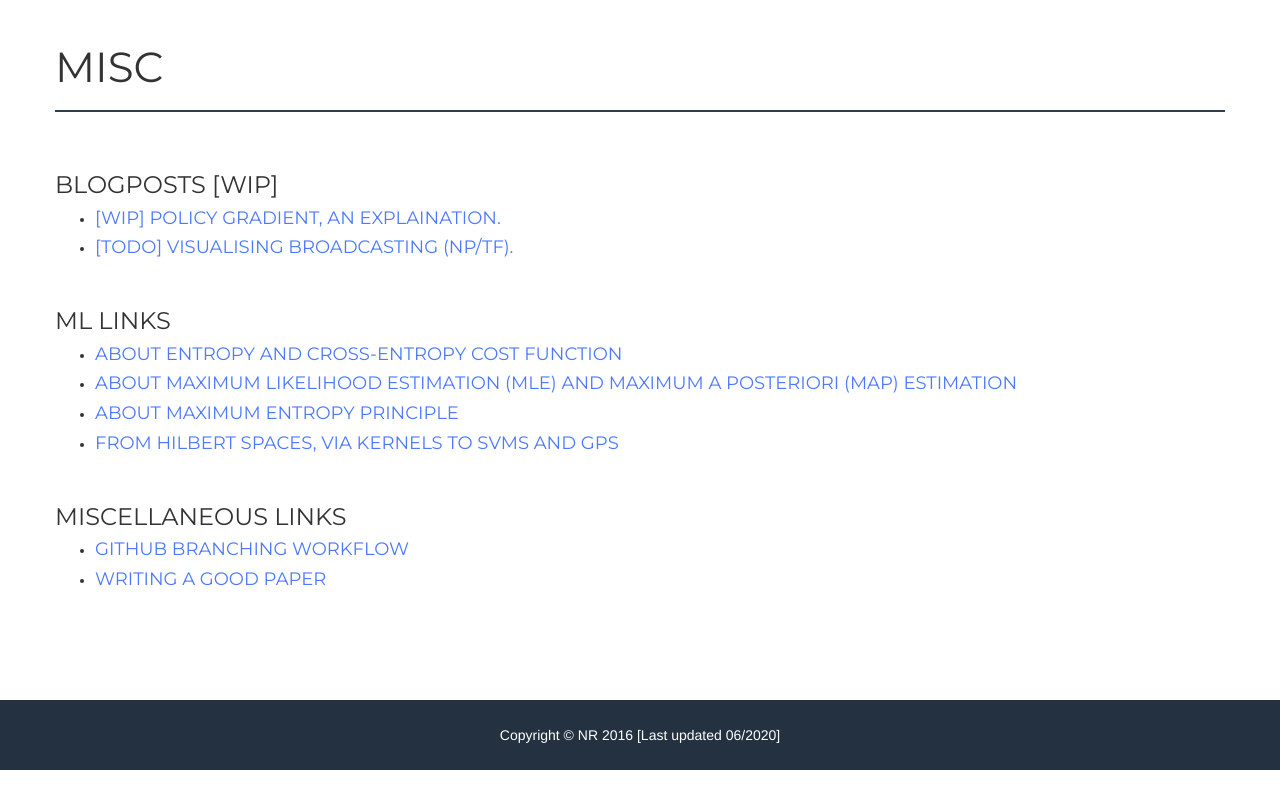
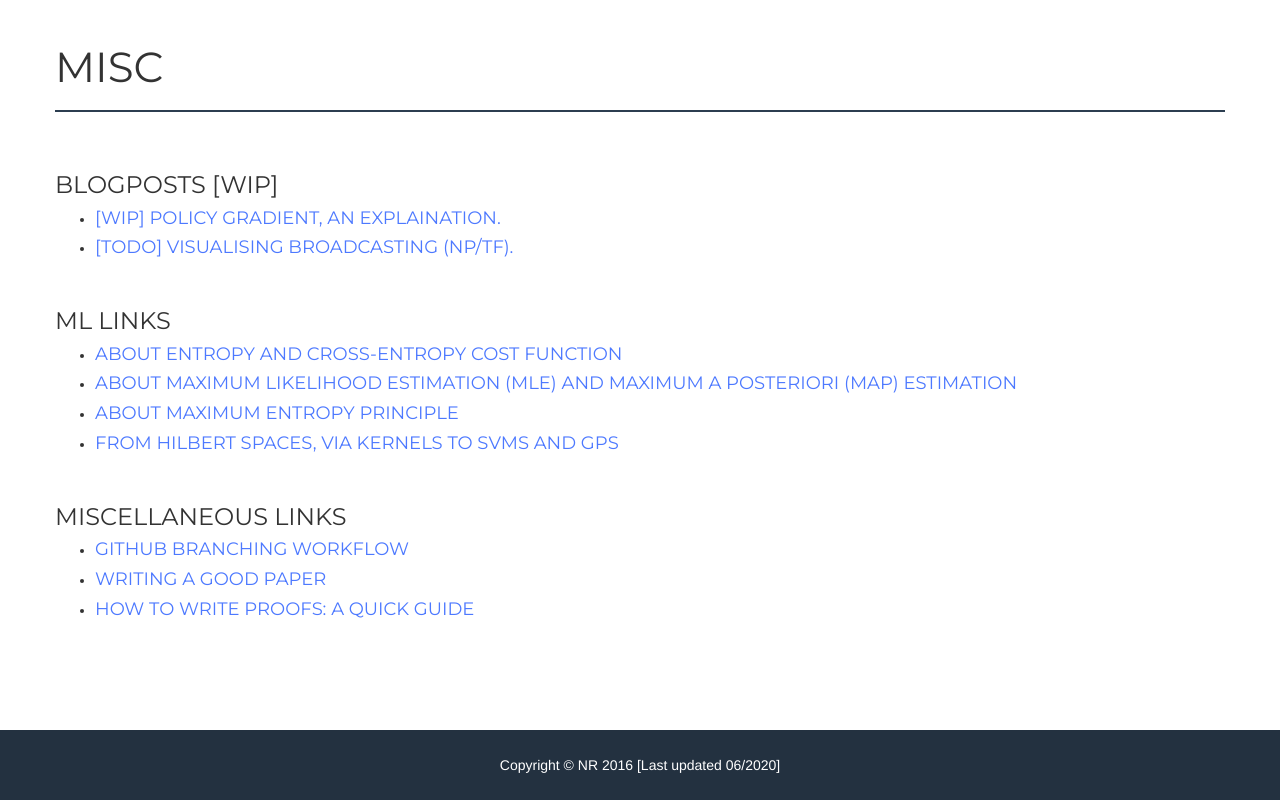
Before and after one commit to nemanja-rakicevic/nemanja-rakicevic.github.io, a website: page index.html in a window 1280 px wide. Shown: the part 3907-4707 px from the top of the page. Before the commit the page ends 4677 px from the top, so only its background shows below. Drawn offline with nearby package versions, Linux system fonts and the light colour scheme; some icons are missing.

Commit message:
Added writing proofs link

```diff
--- a/index.html
+++ b/index.html
@@ -578,6 +578,10 @@
                     <h4><a href="https://nips.cc/Conferences/2015/PaperInformation/EvaluationCriteria">
                       Writing a good paper</a></h4>
                   </li>
+                  <li>
+                    <h4><a href="https://deopurkar.github.io/teaching/algebra1/cheng.pdf">
+                      How to write proofs: a quick guide</a></h4>
+                  </li>
               </ul>
 
             </div>
```
